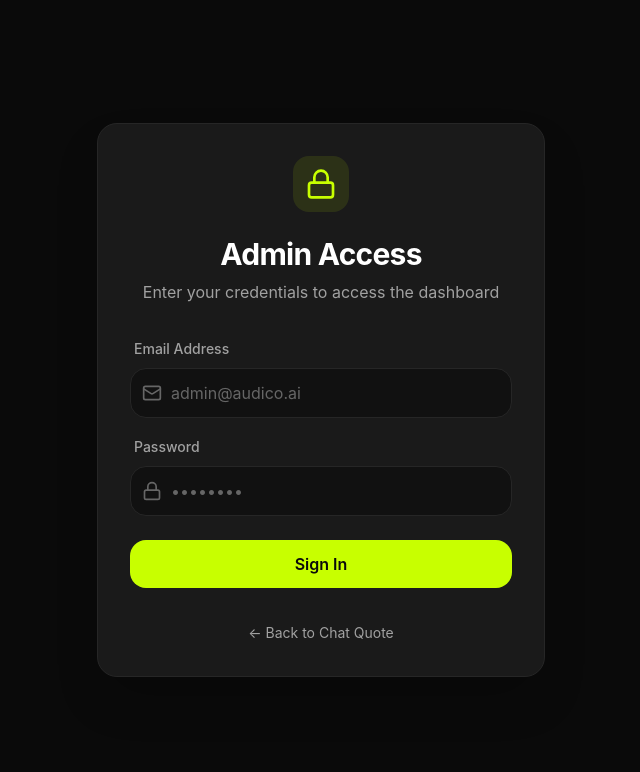
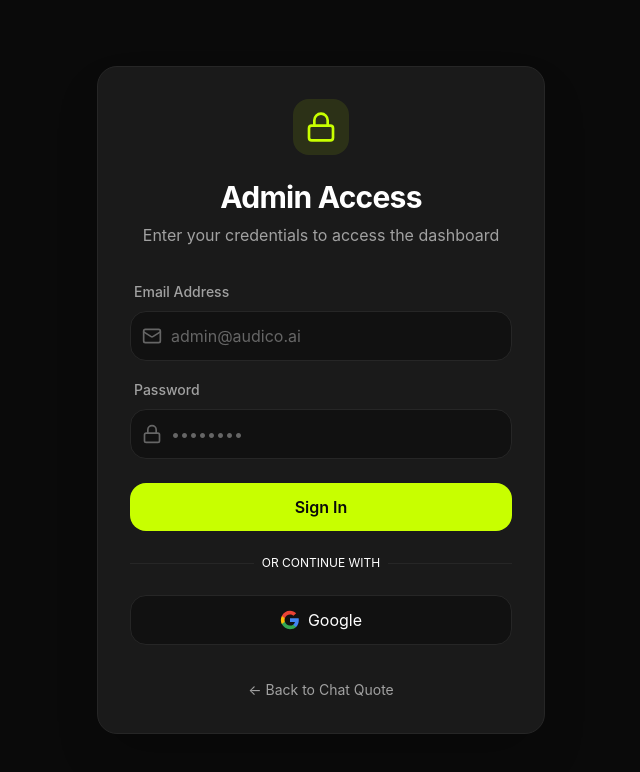
Before and after one commit to AudicoSA/audico_management_team, a Next.js app in the folder audico-chat-quote/: page /login in a window 1280 px wide. Shown: the top 772 px of the page, without its empty margins (319-959 px from the left). Built offline with nearby package versions, Linux system fonts and the light colour scheme; no server answers.

Commit message:
feat: add Google OAuth button to login page and re-secure middleware

```diff
--- a/audico-chat-quote/src/app/login/page.tsx
+++ b/audico-chat-quote/src/app/login/page.tsx
@@ -119,6 +119,51 @@
               "Sign In"
             )}
           </button>
+
+          <div className="relative">
+            <div className="absolute inset-0 flex items-center">
+              <span className="w-full border-t border-border"></span>
+            </div>
+            <div className="relative flex justify-center text-xs uppercase">
+              <span className="bg-background-elevated px-2 text-muted-foreground">Or continue with</span>
+            </div>
+          </div>
+
+          <button
+            type="button"
+            disabled={isLoading}
+            onClick={async () => {
+              if (!supabase) return;
+              setIsLoading(true);
+              await supabase.auth.signInWithOAuth({
+                provider: 'google',
+                options: {
+                  redirectTo: `${window.location.origin}/admin/quotes`
+                }
+              });
+            }}
+            className="w-full flex items-center justify-center gap-2 py-3 px-4 bg-background-secondary hover:bg-background-tertiary border border-border rounded-xl transition-all duration-200 disabled:opacity-50"
+          >
+            <svg className="w-5 h-5" viewBox="0 0 24 24">
+              <path
+                d="M22.56 12.25c0-.78-.07-1.53-.2-2.25H12v4.26h5.92c-.26 1.37-1.04 2.53-2.21 3.31v2.77h3.57c2.08-1.92 3.28-4.74 3.28-8.09z"
+                fill="#4285F4"
+              />
+              <path
+                d="M12 23c2.97 0 5.46-.98 7.28-2.66l-3.57-2.77c-.98.66-2.23 1.06-3.71 1.06-2.86 0-5.29-1.93-6.16-4.53H2.18v2.84C3.99 20.53 7.7 23 12 23z"
+                fill="#34A853"
+              />
+              <path
+                d="M5.84 14.09c-.22-.66-.35-1.36-.35-2.09s.13-1.43.35-2.09V7.07H2.18C1.43 8.55 1 10.22 1 12s.43 3.45 1.18 4.93l2.85-2.22.81-.62z"
+                fill="#FBBC05"
+              />
+              <path
+                d="M12 5.38c1.62 0 3.06.56 4.21 1.64l3.15-3.15C17.45 2.09 14.97 1 12 1 7.7 1 3.99 3.47 2.18 7.07l3.66 2.84c.87-2.6 3.3-4.53 6.16-4.53z"
+                fill="#EA4335"
+              />
+            </svg>
+            Google
+          </button>
         </form>
 
         <div className="text-center">
--- a/audico-chat-quote/src/middleware.ts
+++ b/audico-chat-quote/src/middleware.ts
@@ -96,7 +96,7 @@
 
 export const config = {
   matcher: [
-    // '/admin/:path*', // TEMPORARILY DISABLED AUTH
+    '/admin/:path*',
     // You can add other protected routes here
   ],
 };
```
